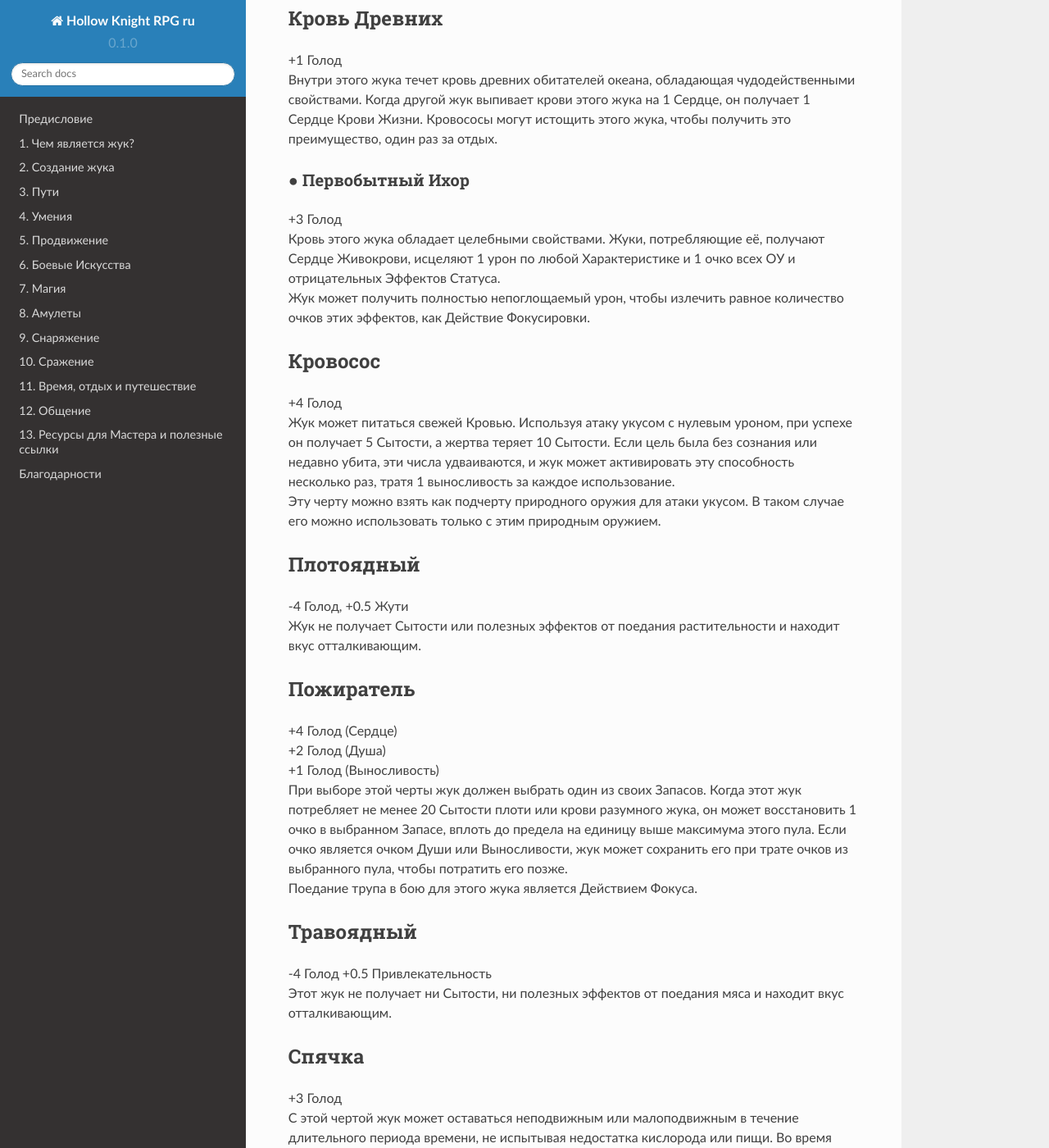
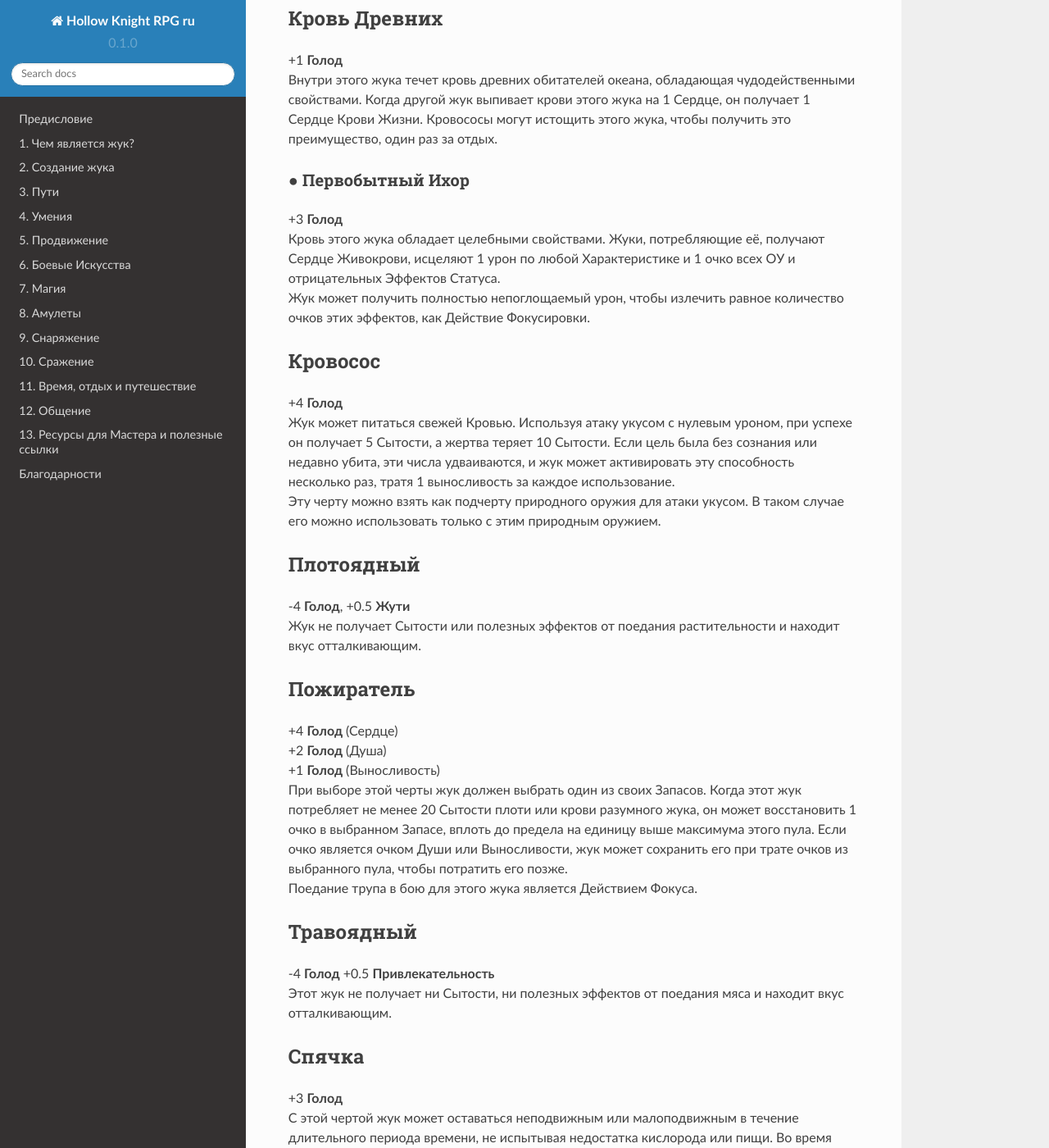
Before and after one commit to LazySelkie/hollow-knight-rpg-ru, a Sphinx documentation site: the page built from docs/source/traits_physiological.rst, in a window 1280 px wide and 1400 px high, scrolled down 650 px. Shown: the whole window at 82% size. Built offline with Sphinx 7.4.7 and the Read the Docs theme 2.0.0, drawn with Linux system fonts in a browser that asks for light colours; some of the changed text lies outside the part shown.

```diff
--- a/docs/source/traits_physiological.rst
+++ b/docs/source/traits_physiological.rst
@@ -3,83 +3,83 @@
 
 Чужеродное Тело
 """"""""""""""""""
-| -4 Голод
+| -4 **Голод**
 | Тело этого жука устроено странно. В зависимости от того, насколько заметны эти различия, эта Черта дает до +2 Жути за счет равной потери Привлекательности . Любая попытка внешнего источника вылечить эту ошибку теряет 1 успех после броска
 | При использовании лекарства или зелья, не предназначенных специально для этого типа насекомых, бросьте кубик. На 1-2 никак не влияет. На 3-4 это имеет нормальный эффект. На 5-6 эффект удваивается.
 
 Автоварка
 """"""""""""""""""
-| +2 Голод
+| +2 **Голод**
 | Этот жук способен сбраживать алкоголь в своем теле. За время отдыха они производят 1 порцию браги стоимостью 10 Сытости.
 | Жук с чертой характера «Большой желудок» может хранить в желудке до 2 порций браги вместо обычной еды.
 | Алкоголь, хранящийся в желудке, не считается переносимым весом и может быть использован жуком в любое время.
 
 Кровь Древних
 """"""""""""""""""
-| +1 Голод
+| +1 **Голод**
 | Внутри этого жука течет кровь древних обитателей океана, обладающая чудодейственными свойствами. Когда другой жук выпивает крови этого жука на 1 Сердце, он получает 1 Сердце Крови Жизни. Кровососы могут истощить этого жука, чтобы получить это преимущество, один раз за отдых.
 
 ● Первобытный Ихор
 ^^^^^^^^^^^^^^^^^^^^^
-| +3 Голод
+| +3 **Голод**
 | Кровь этого жука обладает целебными свойствами. Жуки, потребляющие её, получают Сердце Живокрови, исцеляют 1 урон по любой Характеристике и 1 очко всех ОУ и отрицательных Эффектов Статуса.
 | Жук может получить полностью непоглощаемый урон, чтобы излечить равное количество очков этих эффектов, как Действие Фокусировки.
 
 Кровосос
 """"""""""""""""""
-| +4 Голод
+| +4 **Голод**
 | Жук может питаться свежей Кровью. Используя атаку укусом с нулевым уроном, при успехе он получает 5 Сытости, а жертва теряет 10 Сытости. Если цель была без сознания или недавно убита, эти числа удваиваются, и жук может активировать эту способность несколько раз, тратя 1 выносливость за каждое использование.
 | Эту черту можно взять как подчерту природного оружия для атаки укусом. В таком случае его можно использовать только с этим природным оружием.
 
 Плотоядный
 """"""""""""""""""
-| -4 Голод, +0.5 Жути
+| -4 **Голод**, +0.5 **Жути**
 | Жук не получает Сытости или полезных эффектов от поедания растительности и находит вкус отталкивающим.
 
 Пожиратель
 """"""""""""""""""
-| +4 Голод (Сердце)
-| +2 Голод (Душа)
-| +1 Голод (Выносливость)
+| +4 **Голод** (Сердце)
+| +2 **Голод** (Душа)
+| +1 **Голод** (Выносливость)
 | При выборе этой черты жук должен выбрать один из своих Запасов. Когда этот жук потребляет не менее 20 Сытости плоти или крови разумного жука, он может восстановить 1 очко в выбранном Запасе, вплоть до предела на единицу выше максимума этого пула. Если очко является очком Души или Выносливости, жук может сохранить его при трате очков из выбранного пула, чтобы потратить его позже.
 | Поедание трупа в бою для этого жука является Действием Фокуса.
 
 Травоядный
 """"""""""""""""""
-| -4 Голод +0.5 Привлекательность
+| -4 **Голод** +0.5 **Привлекательность**
 | Этот жук не получает ни Сытости, ни полезных эффектов от поедания мяса и находит вкус отталкивающим.
 
 Спячка
 """"""""""""""""""
-| +3 Голод
+| +3 **Голод**
 | С этой чертой жук может оставаться неподвижным или малоподвижным в течение длительного периода времени, не испытывая недостатка кислорода или пищи. Во время спячки жук не может задохнуться, а его Сытость, потребляемая за отдых, уменьшается до 5.
 | Тем не менее, жук, находящийся в спячке, получает штраф -2 к тому, чтобы замечать происходящее вокруг него, если только с ним напрямую не взаимодействуют, и теряет свой первый ход, если его резко разбудить.
 
 Скрытая Красота
 """"""""""""""""""
-| +2 Голод
+| +2 **Голод**
 | У этого жука есть оперение или какая-то другая красивая черта внешности, которую можно раскрыть, получая бонус +1 к Привлекательности .
 | Эту черту можно рассматривать как подчерту любой другой черты. Если это так, то выбранная черта не может быть обнаружена, если жук не решит ее отобразить.
 
 Скрытая Угроза
 """"""""""""""""""
-| +2 Голод
+| +2 **Голод**
 | У этого жука есть украшения или какие-то другие угрожающие атрибуты, которые можно раскрыть, чтобы получить бонус +1 Жути.
 | Эту черту можно рассматривать как подчерту любой другой черты. Если это так, то выбранная черта не может быть обнаружена, если этот жук не решит ее отобразить.
 
 Большой Желудок
 """"""""""""""""""
-| +5 Голод
+| +5 **Голод**
 | Жук способен есть огромное количество пищи. Он может потреблять и хранить пищу, превышающую его показатель голода, до 20 дополнительной Сытости. Этот Запас Сытости можно потратить вместо Выносливости по курсу 10 Сытости за каждую потраченную Выносливость.
 
 Светящийся
 """"""""""""""""""
-| +1 Голод, +0.5 Жуть или Привлекательность
+| +1 **Голод**, +0.5 **Жуть или Привлекательность**
 | Этот жук может излучать яркое свечение, чтобы видеть на расстоянии до 7 клеток. Пока этот свет горит, попытки обнаружить этого жука с помощью зрения всегда успешны, если возможна прямая видимость.
 
 Мелкий Недостаток
 """"""""""""""""""
-| -1 Голод, +0.5 Жути, Привлекательности или Обоим
+| -1 **Голод**, +0.5 **Жути**, **Привлекательности** или **Обоим**
 | Жук имеет дефект, дающий -1 к навыку или Характеристике. Может быть взята множество раз и дважды, как подчерта самой себя.
 
 .. note::
@@ -101,59 +101,59 @@
 
 Линька
 """"""""""""""""""
-| +1 Голод
+| +1 **Голод**
 | Жук обладает способностью к регенерации и может сбрасывать свой панцирь, чтобы оправиться от многих травм. Во время отдыха этот жук может отрастить конечность, восстановить Качество природного оружия или восстановить Сердце за счет 5 затрат Сытости.
 | Отдых с Сытостью 0 или выше исцеляет весь урон от характеристик.
 
 ● Сброс Хвоста
 ^^^^^^^^^^^^^^^^^^^^^
-| +2 Голод
+| +2 **Голод**
 | Жук может отделить свои конечности. Конечности обманывают диких жуков и тех, кто полагается на запах, заставляя поверить, что конечность и есть этот жук.
 | Жук с чертой Цепкий Хвост может вместо этого отрезать свой хвост. Жук, у которого осталась только одна рука, получает черту «Одна рука», пока не регенерирует; и получает черту «Безрукий», если у него не осталось рук. К ногам применяются такие же правила.
 
 ● Быстрая Линька
 ^^^^^^^^^^^^^^^^^^^^^
-| +4 Голод
+| +4 **Голод**
 | Этот жук способен очень быстро линять. Потратив очки Сытости, он может сфокусироваться на линьке до 15 Сытости. Во время линьки и в течение 3 раундов после этого жук может не добавлять Панцирь к своим броскам на Впитывание.
 
 Осмотическая Помощь
 """"""""""""""""""""""
-| +2 Голод
+| +2 **Голод**
 | Этот жук и те, что отдыхают рядом с ним, восстанавливают дополнительное Сердце каждый отдых.
 
 Феромоны
 """"""""""""""""""
-| +3 Голод
+| +3 **Голод**
 | Этот жук может выпустить облако феромонов один раз за сцену за 1 Выносливость.
 | Это облако не обнаруживается жуками без черты Запах и влияет на все в пределах 5 клеток от жука. Жук добавляет 1 кубик к социальным проверкам, сделанным на жуков, затронутых облаком.
 | Облако остаётся до конца сцены, и все внутри него совершенно невозможно обнаружить жукам, которые полагаются на запах.
 
 Переваривание
 """"""""""""""""""
-| +2 Голод
+| +2 **Голод**
 | Жук может отдохнуть, превращая пищу Сытости в пищу, съедобную для всех. Также жук может преобразовать уже потраченную Сытость, для этой цели, но не может уменьшить свою Сытость ниже 0. Эта пища портится, если ее не съесть или не сохранить во время отдыха.
 | Черта Большой желудок позволяет преобразовать до 20 Сытости.
 
 Падальщик
 """"""""""""""""""
-| +4 Голод, -0.5 Привлекательность
+| +4 **Голод**, -0.5 **Привлекательность**
 | Жук получает +2 к сопротивлению передозировки зельями, а гнилая еда не теряет своё значение Сытости и не причиняет жуку отложенный урон ядом. Жук чует гнилую еду на большом расстоянии, получая бонус +2 на её поиск.
 | Когда жук совершает Поиск Припасов, два из брошенных кубиков автоматически считаются успешными.
 
 Шелкопряд
 """"""""""""""""""
-| +5 Голод
+| +5 **Голод**
 | Жук способен выпускать липкие нити шелка. Их можно использовать как веревку, которая дает +2 к попыткам лазания и для пересечения пропастей.
 | Один раз за ход паутину можно разместить на расстоянии до 2 клеток, потратив Выносливость. Жуки, пытаясь покинуть клетку с паутиной, должны набрать более 2 успехов в проверке Мощи, иначе они удержаны на месте теряют своё оставшееся движение. Можно потратить дополнительную выносливость на проверке для получения бонусных кубиков.
 | Жуки, игнорирующие эффекты пересечённой местности также невосприимчивы к клеткам с паутиной. Вместо этого цель может быть напрямую опутана ею, что работает как природная Сеть.
 
 Песнь
 """"""""""""""""""
-| +1 Голод
+| +1 **Голод**
 | Этот жук способен петь характерную песню, которую можно услышать на большом расстоянии. Когда выбрана эта черта, песня либо успокаивающая, либо пугающая. Если она успокаивает, Жук оценивает свою Привлекательность на 1 выше при взаимодействии с жуками, которые слышали его песню. Если пугающая, вместо этого пользователь считает свою Жуть на 1 выше. Известно, что песни, созданные этой чертой, иногда привлекают внимание духов.
 
 Облако Зловония
 """"""""""""""""""
-| +1 Голод, -0.5 Привлекательность
+| +1 **Голод**, -0.5 **Привлекательность**
 | Этот жук может выпускать облако вонючих феромонов, воздействующих на соседние квадраты. Насекомые в облаке, которые не относятся к виду жуков и не привыкли к такому зловонию, получают -1 кубик ко всем броскам, сделанным в облаке, и все внутри совершенно невозможно обнаружить для жуков без Зловонного облака, которые полагаются на запах.
 | Жук может включать или выключать их зловоние в качестве Действия Фокуса.
```
